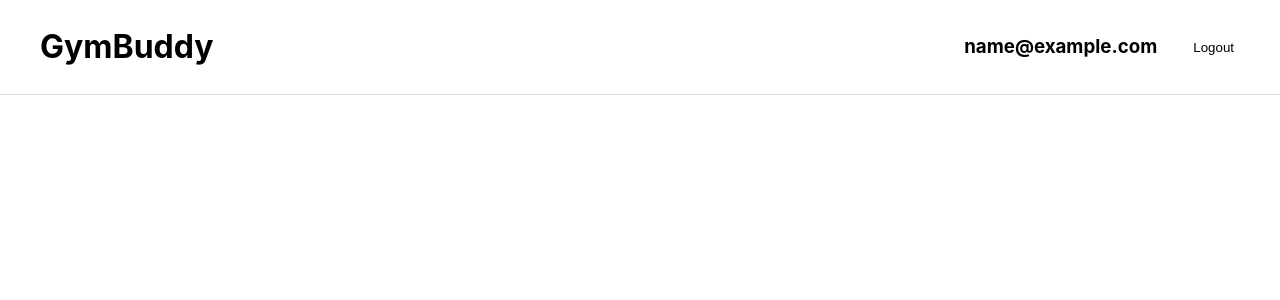
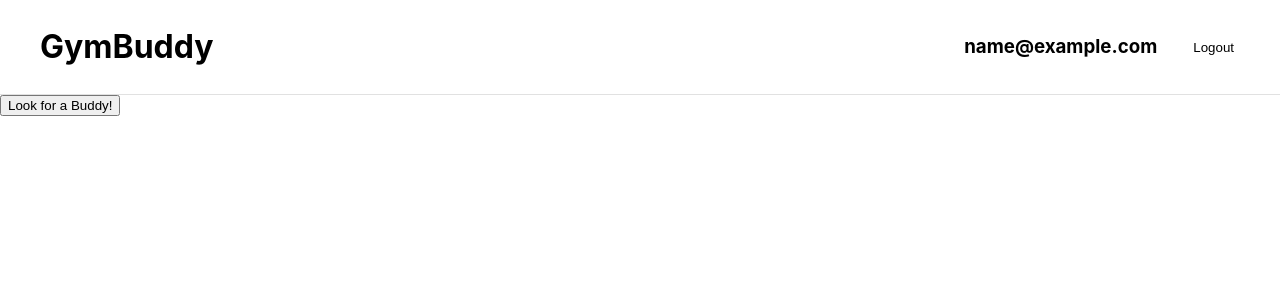
Before and after one commit to FarhanK29/GymSocialApp, a React (Create React App) app in the folder client/gymbuddy/: page / in a window 1280 px wide. Shown: the top 300 px of the page. Built offline with nearby package versions, Linux system fonts and the light colour scheme; no server answers; sample sign-in values are in the browser's storage.

Commit message:
login signup updates

```diff
--- a/client/gymbuddy/package.json
+++ b/client/gymbuddy/package.json
@@ -6,6 +6,7 @@
     "@testing-library/jest-dom": "^5.17.0",
     "@testing-library/react": "^13.4.0",
     "@testing-library/user-event": "^13.5.0",
+    "firebase": "^10.9.0",
     "react": "^18.2.0",
     "react-dom": "^18.2.0",
     "react-router-dom": "^6.22.3",
--- a/client/gymbuddy/src/pages/home/Home.jsx
+++ b/client/gymbuddy/src/pages/home/Home.jsx
@@ -2,8 +2,14 @@ import React from 'react'
 import Navbar from '../../components/navbar/Navbar'
 
 export default function Home() {
-  return (
-    <Navbar />
-
+  return(
+    <div>
+        <Navbar />
+        <div className = "button-container">
+            <button className = "post-button">
+                Look for a Buddy!
+            </button>
+        </div>
+    </div>
   )
 }
```
Also changed, not shown: client/gymbuddy/src/components/post/Post.css (added), client/gymbuddy/src/components/post/Post.jsx (added), 1 other file (tests, documents, lock files or other folders).
